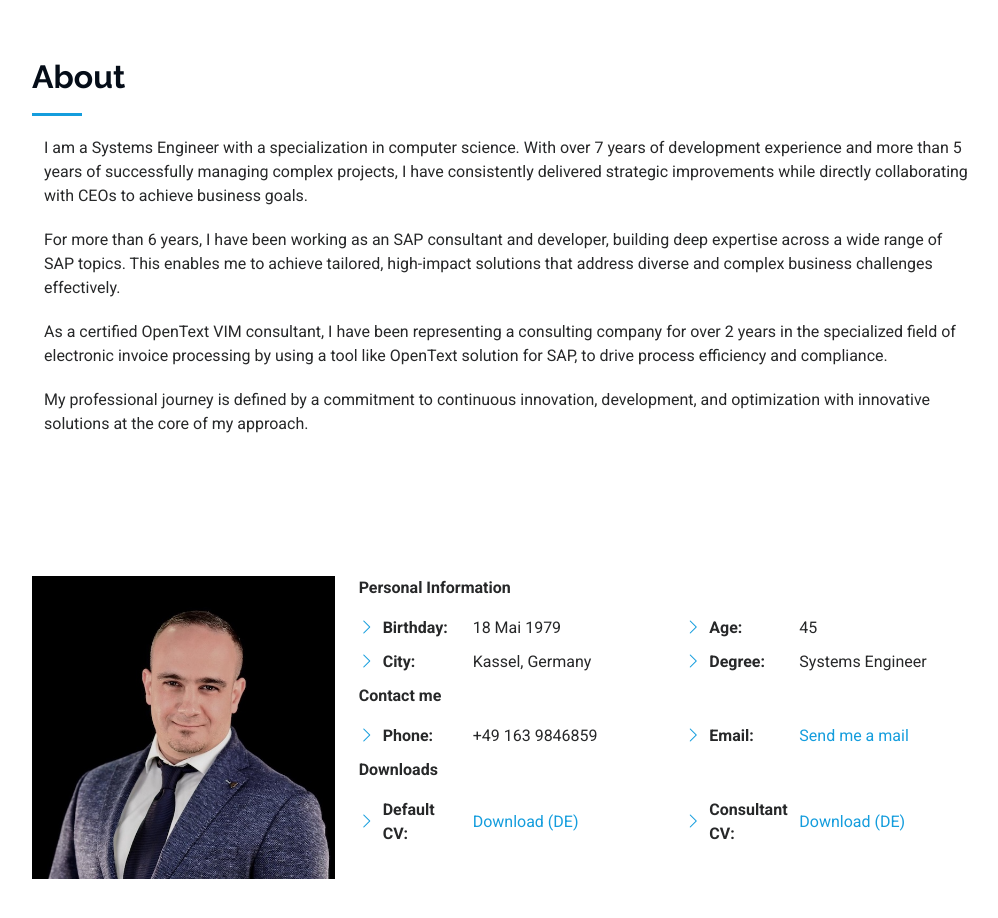
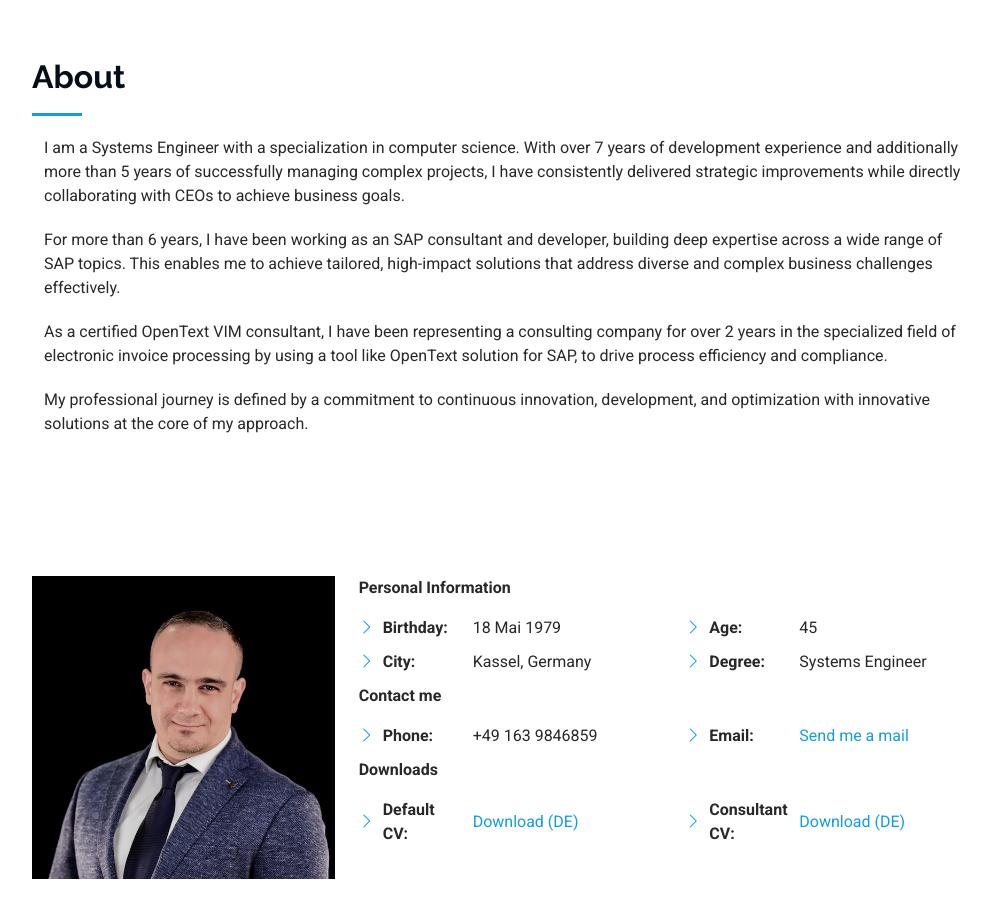
Before and after one commit to linked2ag/myWebSite, a plain HTML site: page index.html in a window 1280 px wide. Shown: the part 802-1720 px from the top of the page, without its empty margins (280-1278 px from the left). Drawn offline with nearby package versions, Linux system fonts and the light colour scheme.

Commit message:
Update index.html

```diff
--- a/index.html
+++ b/index.html
@@ -104,7 +104,7 @@
 
         <div class="container section-title" data-aos="fade-up">
 
-          <p>I am a Systems Engineer with a specialization in computer science. With over 7 years of development experience and more than 5 years of successfully managing complex projects, I have consistently delivered strategic improvements while directly collaborating with CEOs to achieve business goals.</p>
+          <p>I am a Systems Engineer with a specialization in computer science. With over 7 years of development experience and additionally more than 5 years of successfully managing complex projects, I have consistently delivered strategic improvements while directly collaborating with CEOs to achieve business goals.</p>
 
           <p>For more than 6 years, I have been working as an SAP consultant and developer, building deep expertise across a wide range of SAP topics. This enables me to achieve tailored, high-impact solutions that address diverse and complex business challenges effectively.</p>
 
```
